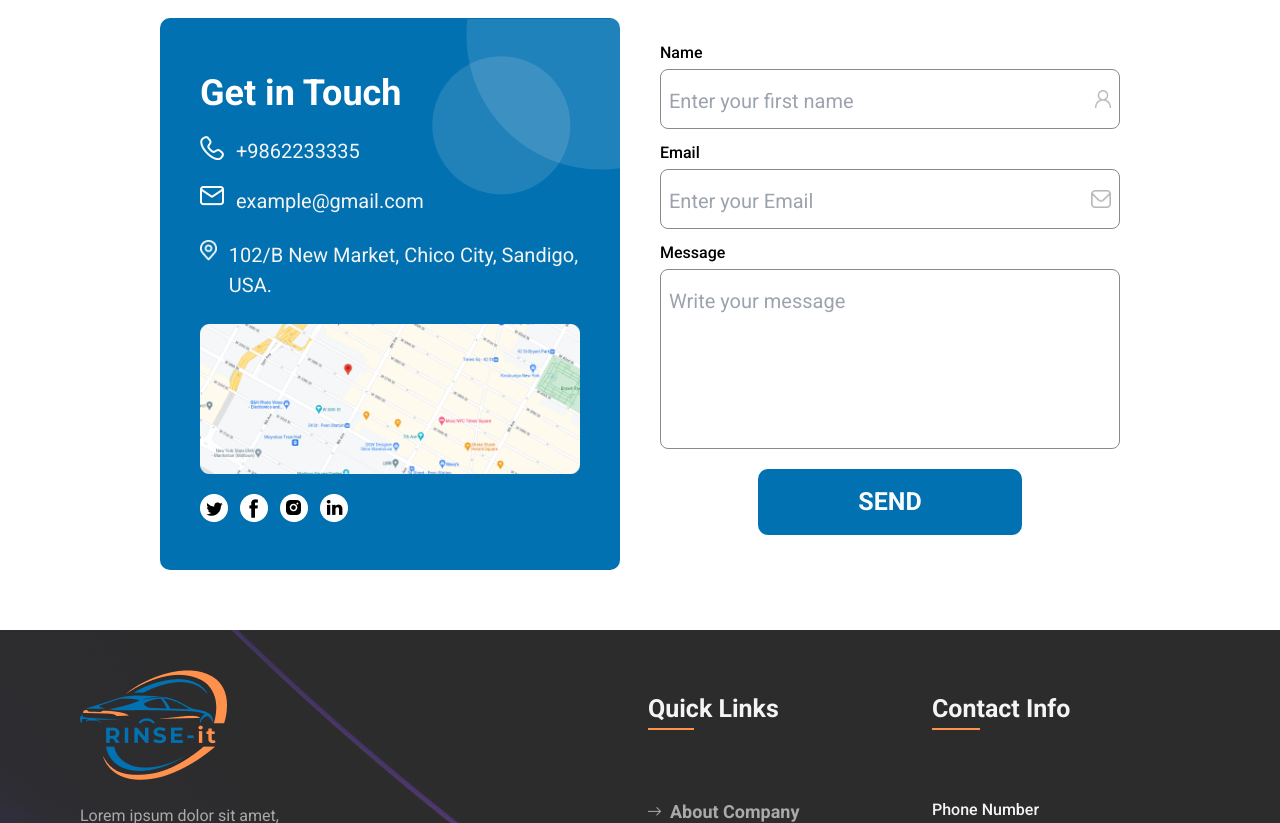
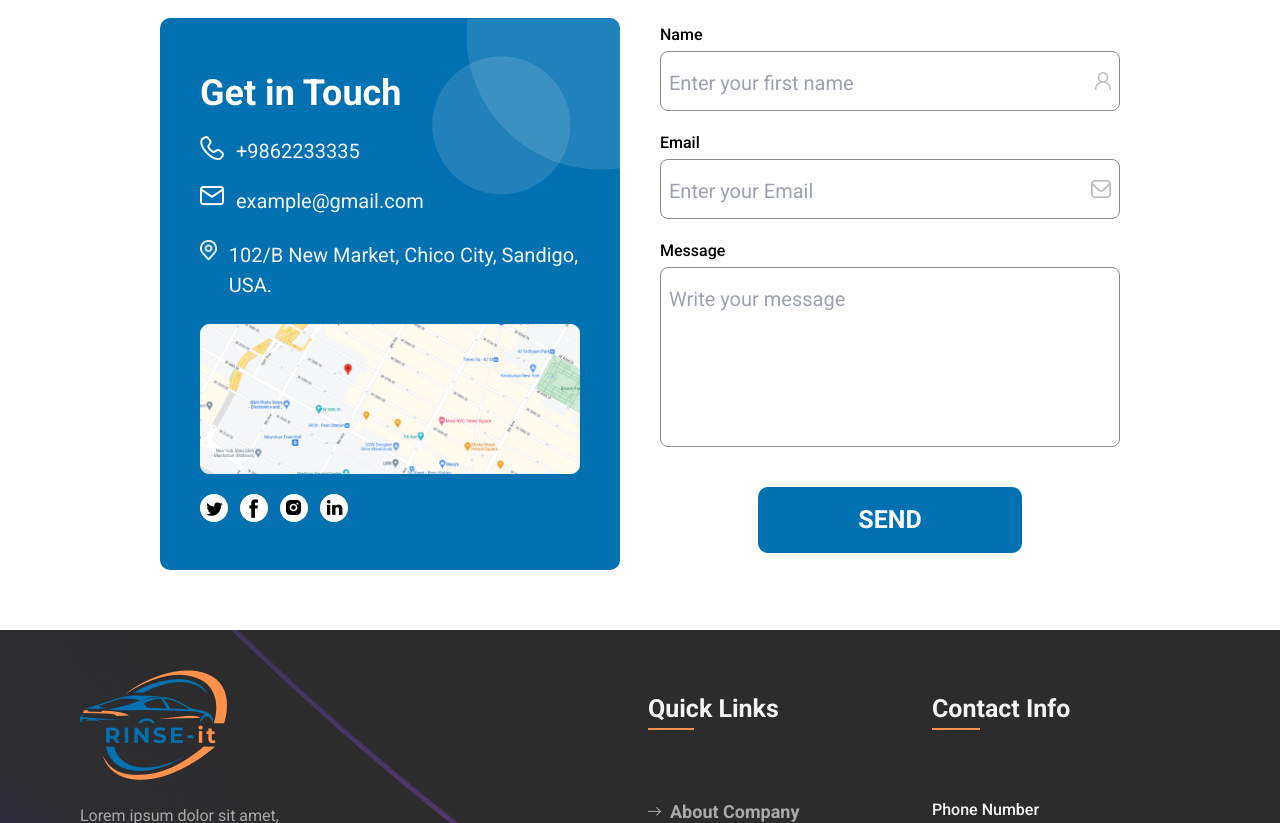
Before and after one commit to mndev2019/rinseit, a React (Vite) app: page / in a window 1280 px wide. Shown: the part 5700-6523 px from the top of the page. Built offline with nearby package versions, Linux system fonts and the light colour scheme; a web font is replaced by a local one.

Commit message:
infosecond

```diff
--- a/src/Pages/Home/Information.jsx
+++ b/src/Pages/Home/Information.jsx
@@ -73,7 +73,7 @@ const Information = () => {
                         <div className="col-span-1">
                             <div className="w-full">
                                 <form>
-                                    <div className="lg:mb-3 mb-2">
+                                    <div className="lg:mb-5 mb-2">
                                         <label htmlFor="name" className="block font-medium mb-1">
                                             Name
                                         </label>
@@ -92,7 +92,7 @@ const Information = () => {
                                             </div>
                                         </div>
                                     </div>
-                                    <div className="lg:mb-3 mb-2">
+                                    <div className="lg:mb-5 mb-2">
                                         <label htmlFor="email" className="block font-medium mb-1">
                                             Email
                                         </label>
@@ -111,7 +111,7 @@ const Information = () => {
                                             </div>
                                         </div>
                                     </div>
-                                    <div className="lg:mb-3 mb-2">
+                                    <div className="lg:mb-5 mb-2">
                                         <label htmlFor="message" className="block font-medium mb-1">
                                             Message
                                         </label>
@@ -125,7 +125,7 @@ const Information = () => {
                                             ></textarea>
                                         </div>
                                     </div>
-                                    <div className='lg:mb-3 mb-2 mt-5 text-center'>
+                                    <div className='lg:mb-3 mb-2 mt-10 text-center'>
                                         <button className='bg-primary text-[#FCFCFC] text-[25px] font-[700] rounded-[10px] px-[100px] py-[14px]'>SEND</button>
                                     </div>
                                 </form>
```
